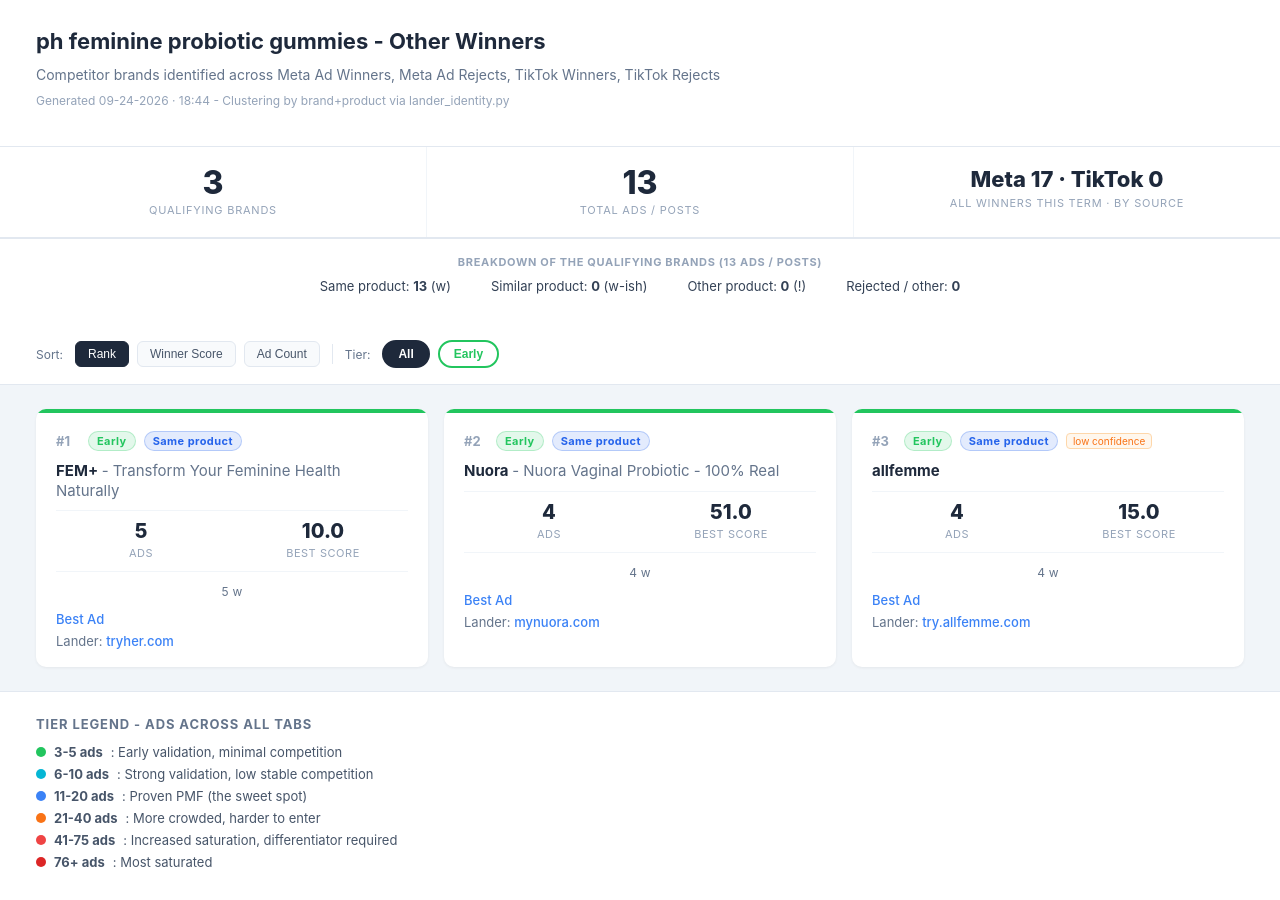
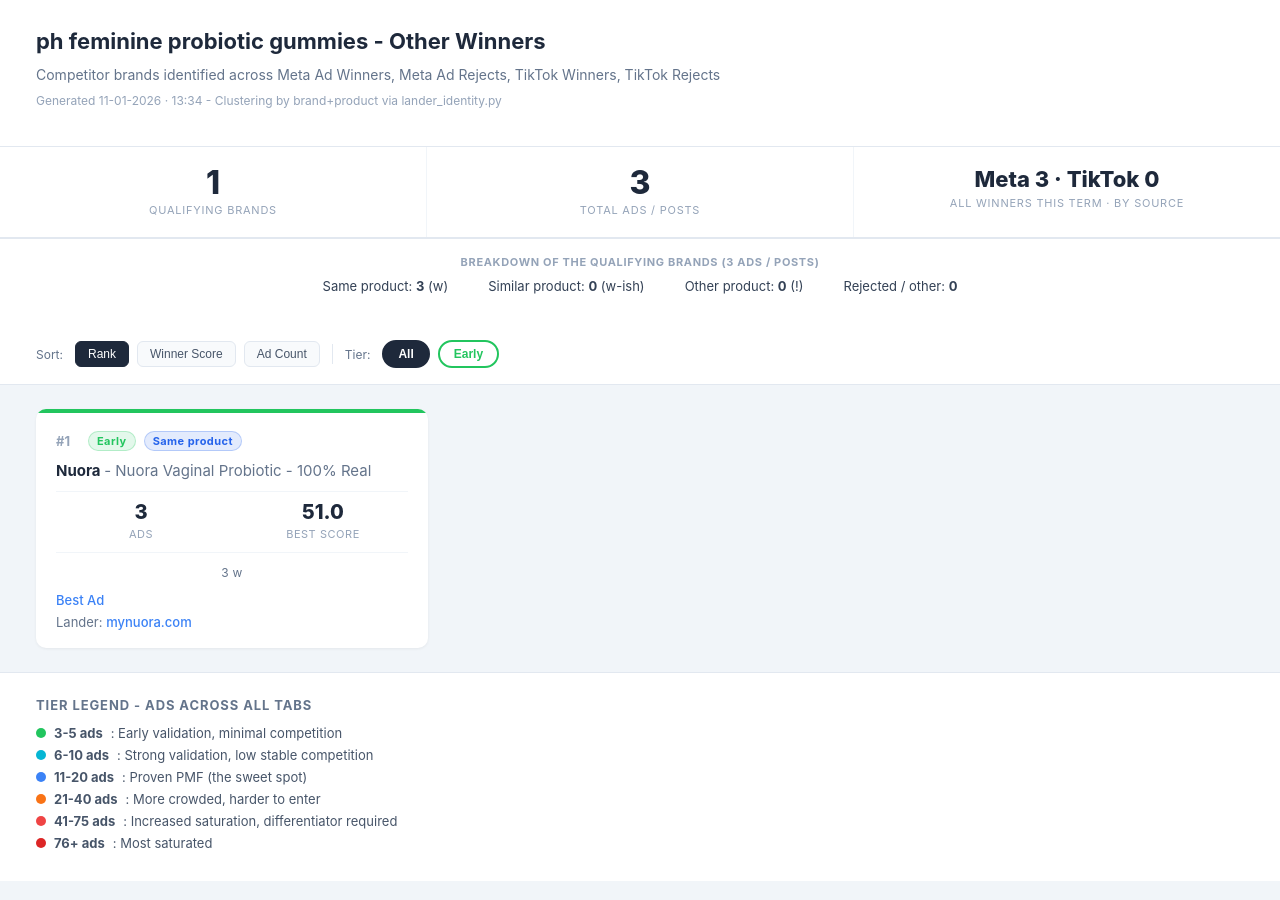
Before and after one commit to YAN15S/reports, a plain HTML site: page ph-feminine-probiotic-gummies_other_winners_2026-07-11.html in a window 1280 px wide. Drawn offline with Linux system fonts and the light colour scheme.

Commit message:
report: ph feminine probiotic gummies - Other Winners

```diff
--- a/ph-feminine-probiotic-gummies_other_winners_2026-07-11.html
+++ b/ph-feminine-probiotic-gummies_other_winners_2026-07-11.html
@@ -45,19 +45,19 @@ body{font-family:-apple-system,BlinkMacSystemFont,'Segoe UI',Roboto,sans-serif;b
 </style></head><body>
 <div class="header"><h1>ph feminine probiotic gummies - Other Winners</h1>
 <p class="subtitle">Competitor brands identified across Meta Ad Winners, Meta Ad Rejects, TikTok Winners, TikTok Rejects</p>
-<p class="meta">Generated 09-24-2026  ·  18:44 - Clustering by brand+product via lander_identity.py</p></div>
+<p class="meta">Generated 11-01-2026  ·  13:34 - Clustering by brand+product via lander_identity.py</p></div>
 <div class="stats-bar">
-<div class="stat-block"><div class="stat-num">3</div><div class="stat-label">Qualifying Brands</div></div>
-<div class="stat-block"><div class="stat-num">13</div><div class="stat-label">Total Ads / Posts</div></div>
-<div class="stat-block"><div class="stat-num" style="font-size:22px;line-height:1.15">Meta 17 · TikTok 0</div><div class="stat-label">All Winners This Term · by Source</div></div></div>
-<div class="rel-summary" style="padding:16px 36px 30px;background:#fff;border-top:1px solid #e2e8f0;text-align:center"><div style="font-size:11px;font-weight:700;text-transform:uppercase;letter-spacing:.06em;color:#94a3b8;margin-bottom:9px">Breakdown of the qualifying brands (13 ads / posts)</div><div style="font-size:13px;color:#334155;display:flex;gap:40px;flex-wrap:wrap;justify-content:center"><span>Same product: <strong>13</strong> (w)</span><span>Similar product: <strong>0</strong> (w-ish)</span><span>Other product: <strong>0</strong> (!)</span><span>Rejected / other: <strong>0</strong></span></div></div>
+<div class="stat-block"><div class="stat-num">1</div><div class="stat-label">Qualifying Brands</div></div>
+<div class="stat-block"><div class="stat-num">3</div><div class="stat-label">Total Ads / Posts</div></div>
+<div class="stat-block"><div class="stat-num" style="font-size:22px;line-height:1.15">Meta 3 · TikTok 0</div><div class="stat-label">All Winners This Term · by Source</div></div></div>
+<div class="rel-summary" style="padding:16px 36px 30px;background:#fff;border-top:1px solid #e2e8f0;text-align:center"><div style="font-size:11px;font-weight:700;text-transform:uppercase;letter-spacing:.06em;color:#94a3b8;margin-bottom:9px">Breakdown of the qualifying brands (3 ads / posts)</div><div style="font-size:13px;color:#334155;display:flex;gap:40px;flex-wrap:wrap;justify-content:center"><span>Same product: <strong>3</strong> (w)</span><span>Similar product: <strong>0</strong> (w-ish)</span><span>Other product: <strong>0</strong> (!)</span><span>Rejected / other: <strong>0</strong></span></div></div>
 <div class="controls"><span class="sort-label">Sort:</span>
 <button class="sort-btn active" onclick="sortCards('rank',this)">Rank</button>
 <button class="sort-btn" onclick="sortCards('score',this)">Winner Score</button>
 <button class="sort-btn" onclick="sortCards('count',this)">Ad Count</button>
 <div class="divider"></div><span class="sort-label">Tier:</span><button class="tier-btn active" data-tier="all" onclick="filterTier(this,'all')">All</button><button class="tier-btn" data-tier="Early" style="border-color:#22c55e;color:#22c55e" onclick="filterTier(this,'Early')">Early</button></div>
 <div class="cards" id="cards-grid">
-<div class="card" data-tier="Early" data-score="10.00" data-count="5">
+<div class="card" data-tier="Early" data-score="51.00" data-count="3">
   <div class="card-accent" style="background:#22c55e"></div>
   <div class="card-body">
     <div class="card-header">
@@ -66,57 +66,15 @@ body{font-family:-apple-system,BlinkMacSystemFont,'Segoe UI',Roboto,sans-serif;b
       <span class="tier-badge" title="Relationship to the researched product (strongest token)" style="background:#2563eb20;color:#2563eb;border:1px solid #2563eb40">Same product</span>
 
     </div>
-    <div class="brand-name">FEM+ <span class="product-name">- Transform Your Feminine Health Naturally</span></div>
-    <div class="card-stats">
-      <div class="stat-item"><span class="stat-num">5</span><span class="stat-lbl">Ads</span></div>
-      <div class="stat-item"><span class="stat-num">10.0</span><span class="stat-lbl">Best Score</span></div>
-    </div>
-    <div class="token-mix" style="font-size:12px;color:#64748b;margin-top:8px;letter-spacing:.02em;text-align:center">5 w</div>
-    <div class="links">
-      <div class="link-row"><a href="https://www.facebook.com/ads/library/?id=1284188407030790" target="_blank" rel="noopener" class="link">Best Ad</a></div>
-      <div class="link-row">Lander: <a href="https://tryher.com/products/gummies" target="_blank" rel="noopener" class="link">tryher.com</a></div>
-    </div>
-  </div>
-</div>
-<div class="card" data-tier="Early" data-score="51.00" data-count="4">
-  <div class="card-accent" style="background:#22c55e"></div>
-  <div class="card-body">
-    <div class="card-header">
-      <span class="rank">#2</span>
-      <span class="tier-badge" style="background:#22c55e20;color:#22c55e;border:1px solid #22c55e40">Early</span>
-      <span class="tier-badge" title="Relationship to the researched product (strongest token)" style="background:#2563eb20;color:#2563eb;border:1px solid #2563eb40">Same product</span>
-
-    </div>
     <div class="brand-name">Nuora <span class="product-name">- Nuora Vaginal Probiotic - 100% Real</span></div>
     <div class="card-stats">
-      <div class="stat-item"><span class="stat-num">4</span><span class="stat-lbl">Ads</span></div>
+      <div class="stat-item"><span class="stat-num">3</span><span class="stat-lbl">Ads</span></div>
       <div class="stat-item"><span class="stat-num">51.0</span><span class="stat-lbl">Best Score</span></div>
     </div>
-    <div class="token-mix" style="font-size:12px;color:#64748b;margin-top:8px;letter-spacing:.02em;text-align:center">4 w</div>
+    <div class="token-mix" style="font-size:12px;color:#64748b;margin-top:8px;letter-spacing:.02em;text-align:center">3 w</div>
     <div class="links">
       <div class="link-row"><a href="https://www.facebook.com/ads/library/?id=1324326022330248" target="_blank" rel="noopener" class="link">Best Ad</a></div>
       <div class="link-row">Lander: <a href="https://mynuora.com/products/feminine-balance-gummies-1" target="_blank" rel="noopener" class="link">mynuora.com</a></div>
-    </div>
-  </div>
-</div>
-<div class="card" data-tier="Early" data-score="15.00" data-count="4">
-  <div class="card-accent" style="background:#22c55e"></div>
-  <div class="card-body">
-    <div class="card-header">
-      <span class="rank">#3</span>
-      <span class="tier-badge" style="background:#22c55e20;color:#22c55e;border:1px solid #22c55e40">Early</span>
-      <span class="tier-badge" title="Relationship to the researched product (strongest token)" style="background:#2563eb20;color:#2563eb;border:1px solid #2563eb40">Same product</span>
-      <span class="conf-low" title="Brand identified from domain only">low confidence</span>
-    </div>
-    <div class="brand-name">allfemme</div>
-    <div class="card-stats">
-      <div class="stat-item"><span class="stat-num">4</span><span class="stat-lbl">Ads</span></div>
-      <div class="stat-item"><span class="stat-num">15.0</span><span class="stat-lbl">Best Score</span></div>
-    </div>
-    <div class="token-mix" style="font-size:12px;color:#64748b;margin-top:8px;letter-spacing:.02em;text-align:center">4 w</div>
-    <div class="links">
-      <div class="link-row"><a href="https://www.facebook.com/ads/library/?id=26354114847603904" target="_blank" rel="noopener" class="link">Best Ad</a></div>
-      <div class="link-row">Lander: <a href="https://try.allfemme.com/why-of2" target="_blank" rel="noopener" class="link">try.allfemme.com</a></div>
     </div>
   </div>
 </div>
```
